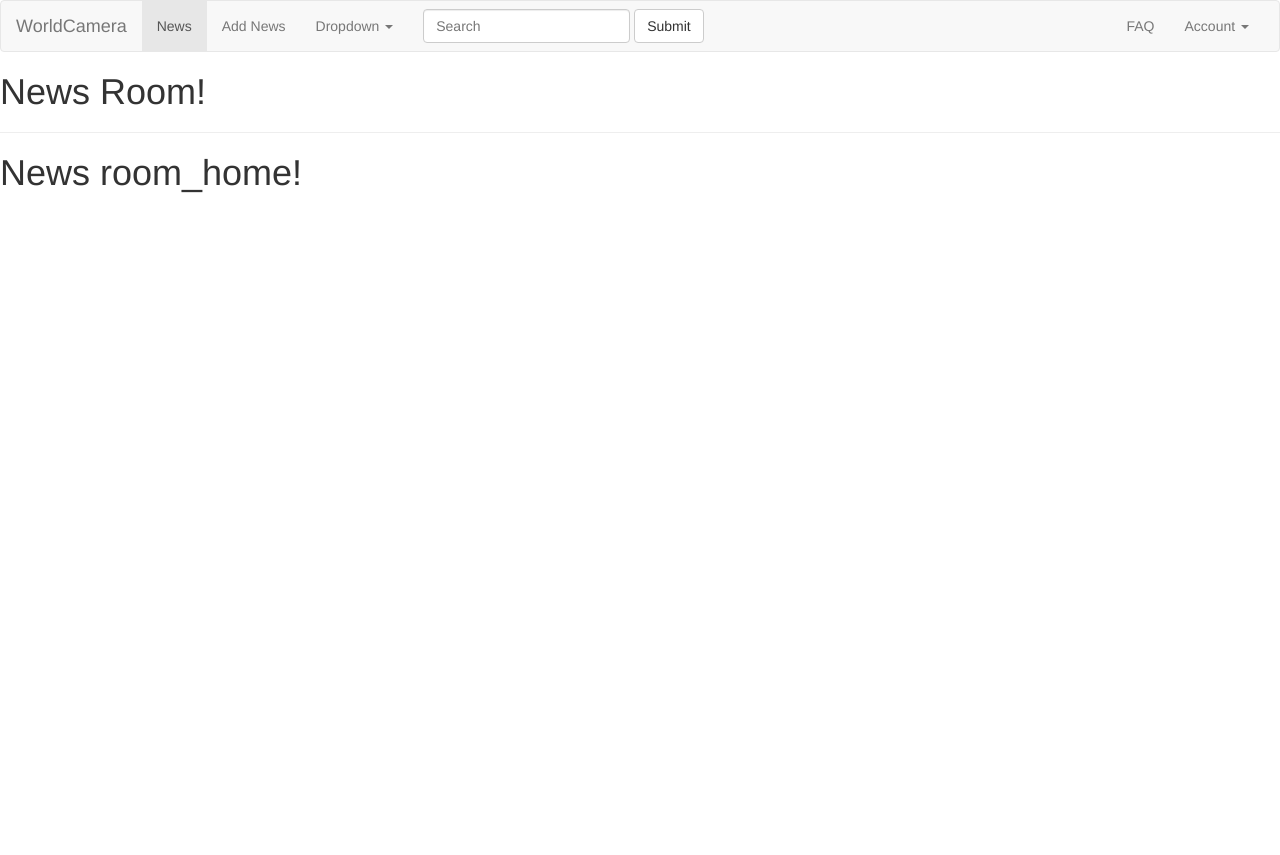
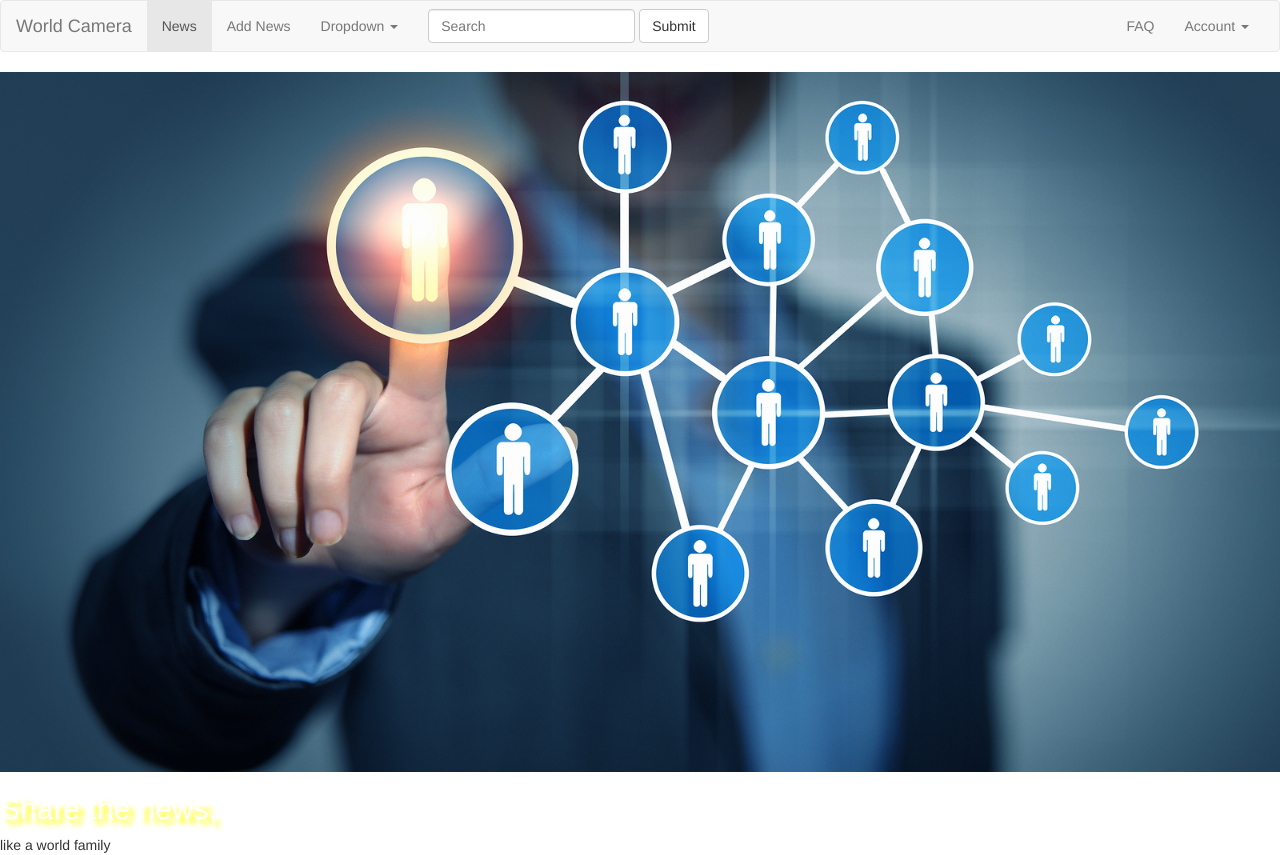
Before and after one commit to chuckcwh/news_room, a Django app: page / in a window 1280 px wide. Before the commit the page ends 193 px from the top, so only its background shows below. Run offline with Django 3.2, Linux system fonts and the light colour scheme; some libraries are stand-ins or nearby versions.

Commit message:
changed css

```diff
--- a/news/static/css/main.css
+++ b/news/static/css/main.css
@@ -1,9 +1,16 @@
-/*<style>*/
-
-a:link {
-    text-decoration: none;
+#wrap {
+margin-top: 20px;
+min-height: 100%;
+background-image: url('../img/background.jpg');
+background-repeat: no-repeat;
+background-position: center;
+background-size: cover;
+width: 100%;
+    height: 100%;
+    height: 700px;
 }
 
-
-
-/*</style>*/
+#home_title h2{
+    color: white;
+    text-shadow: 5px 5px 5px yellow;
+}
--- a/news/templates/base_template.html
+++ b/news/templates/base_template.html
@@ -16,14 +16,11 @@
     <script src="{% static 'js/bootstrap.min.js' %}"></script>
 
 
-        {% include 'includes/header_nav.html' %}
+    {% include 'includes/header_nav.html' %}
 
 
-    <h1 class="one">News Room!</h1>
-    <hr>
-    {% block content %}
+    {% block content %}{% endblock content %}
 
-    {% endblock content %}
 
 </body>
 </html>
--- a/news/templates/home.html
+++ b/news/templates/home.html
@@ -6,5 +6,7 @@
 
 
 {% block content %}
-    <h1>News room_home!</h1>
+    <div id="wrap" class="container-fluid menu_restaurant"></div>
+    <div id="home_title"><h2>Share the news,</h2></div>
+    <div>like a world family</div>
 {% endblock content %}
--- a/news/templates/includes/categories.html
+++ b/news/templates/includes/categories.html
@@ -1,3 +1,5 @@
+{% load staticfiles %}
+<img src="{% static 'img/world_camera.jpg' %}"/>
 <a href="{% url 'news' %}">All</a>
  | <a href="{% url 'north_america' %}">North America</a>
  | <a href="{% url 'south_america' %}">South America</a>
--- a/news/templates/includes/header_nav.html
+++ b/news/templates/includes/header_nav.html
@@ -8,7 +8,7 @@
         <span class="icon-bar"></span>
         <span class="icon-bar"></span>
       </button>
-      <a class="navbar-brand" href="{% url 'home' %}">WorldCamera</a>
+      <a class="navbar-brand" href="{% url 'home' %}">World Camera</a>
     </div>
 
     <!-- Collect the nav links, forms, and other content for toggling -->
```
Also changed, not shown: news/static/img/background.jpg (added), news/static/img/world_camera.jpg (added).
